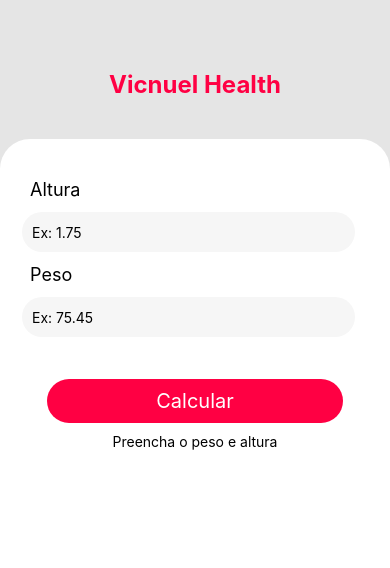
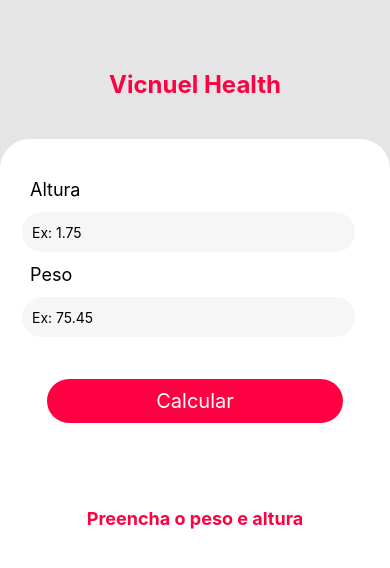
Before and after one commit to vicnuels/health, a React Native app: screen / in a window 390 px wide. Shown: the top 568 px of the page. Built offline with nearby package versions, Linux system fonts and the light colour scheme.

Commit message:
add result's styles

```diff
--- a/src/components/Form/ResultImc/index.js
+++ b/src/components/Form/ResultImc/index.js
@@ -1,11 +1,13 @@
 import React from "react"
 import { StyleSheet, Text, View } from "react-native"
 
+import styles from "./styles"
+
 export default function ResultImc({ messageImc, resultImc }) {
     return (
-        <View>
-            <Text>{messageImc}</Text>
-            <Text>{resultImc}</Text>
+        <View style={styles.resultImc}>
+            <Text style={styles.information}>{messageImc}</Text>
+            <Text style={styles.numberImc}>{resultImc}</Text>
         </View>
     )
 }
--- a/src/components/Form/ResultImc/styles.js
+++ b/src/components/Form/ResultImc/styles.js
@@ -0,0 +1,25 @@
+import { StyleSheet } from "react-native"
+
+const styles = StyleSheet.create({
+    resultImc: {
+        flex: 1,
+        marginTop: 15,
+        paddingTop: 60,
+        borderRadius: 50,
+        alignItems: "center",
+        width: "100%",
+
+    },
+    numberImc: {
+        fontSize: 48,
+        color: '#ff0043',
+        fontWeight: "bold",
+    },
+    information: {
+        fontSize: 18,
+        color: '#ff0043',
+        fontWeight: "bold",
+    }
+})
+
+export default styles
```
